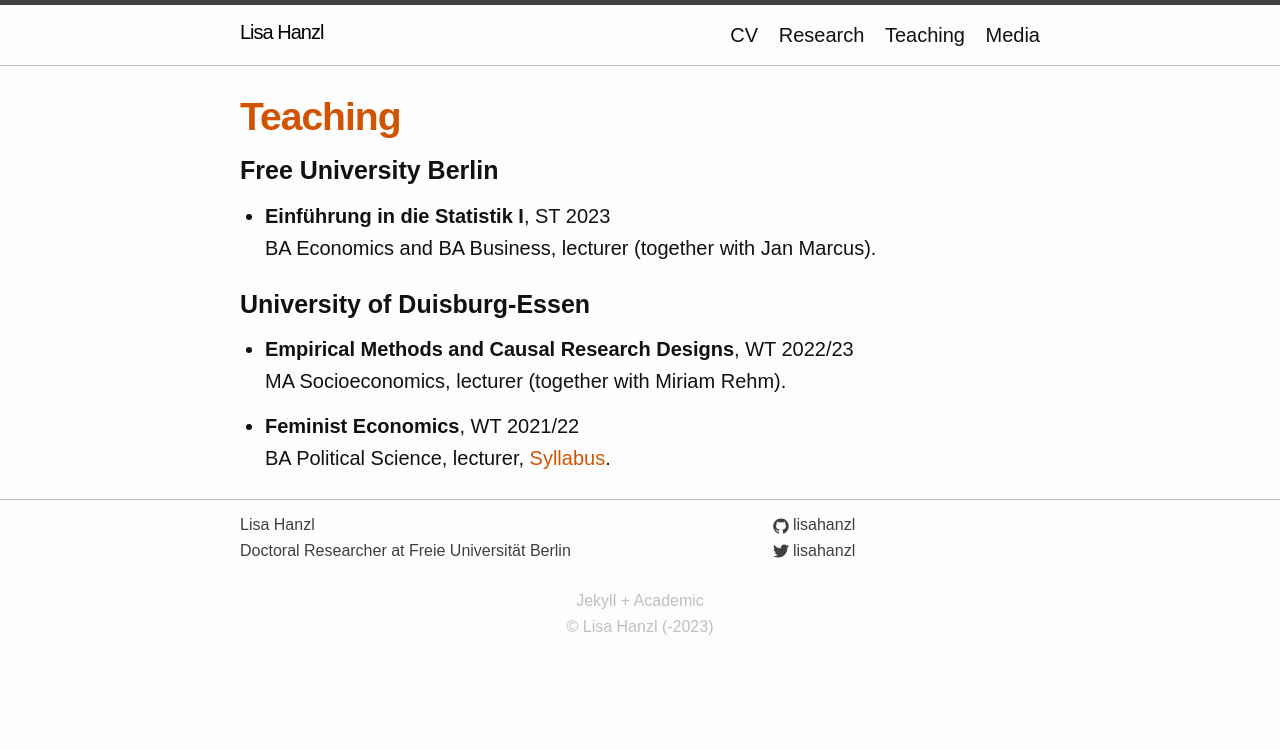
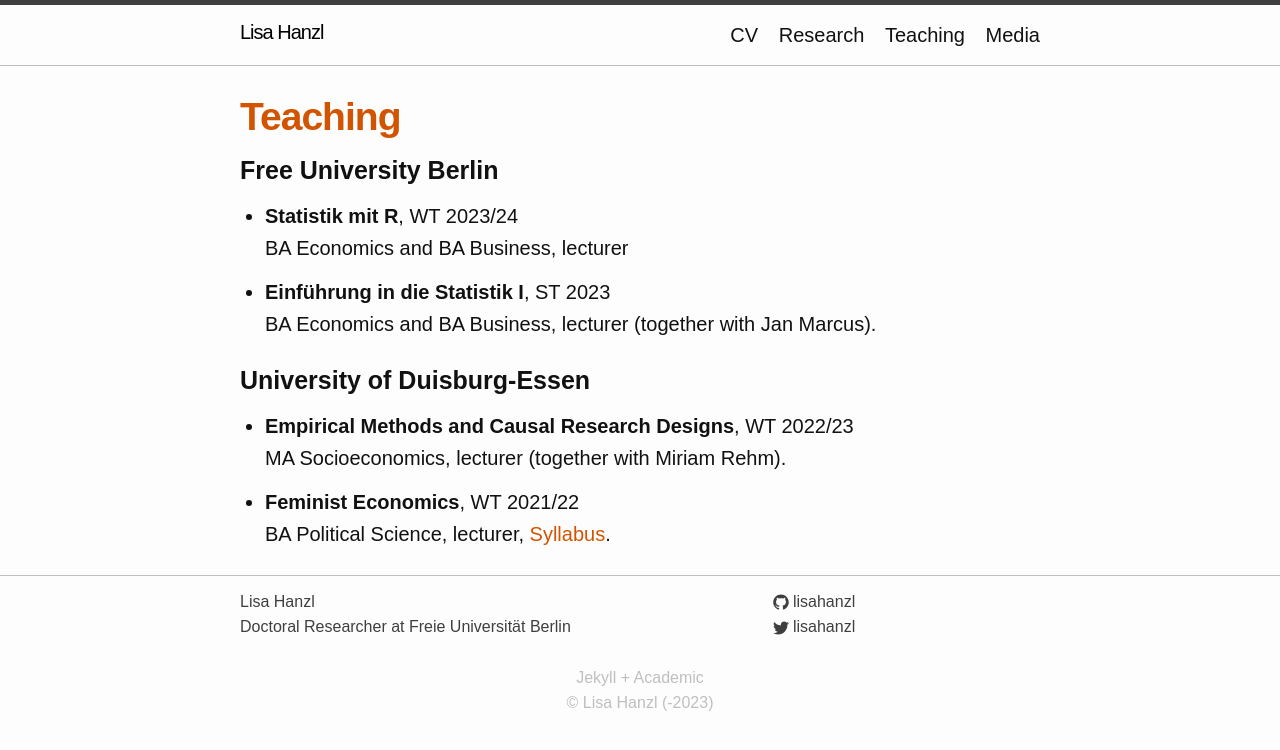
Before and after one commit to lisahanzl/lisahanzl.github.io, a Jekyll site: the page built from 02_teaching.md, in a window 1280 px wide. Shown: the top 750 px of the page. Built offline with Jekyll 4.4.1, drawn with Linux system fonts in a browser that asks for light colours.

Commit message:
add next semester

```diff
--- a/02_teaching.md
+++ b/02_teaching.md
@@ -7,6 +7,9 @@ permalink: /teaching/
 
 ### Free University Berlin
 <p> </p>
+- **Statistik mit R**, WT 2023/24 \
+BA Economics and BA Business, lecturer
+
 - **Einführung in die Statistik I**, ST 2023 \
 BA Economics and BA Business, lecturer (together with Jan Marcus).
 
```
